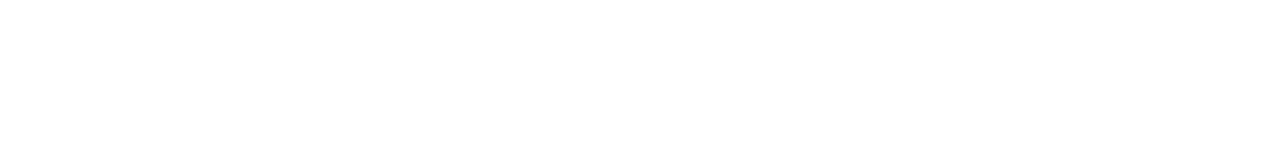
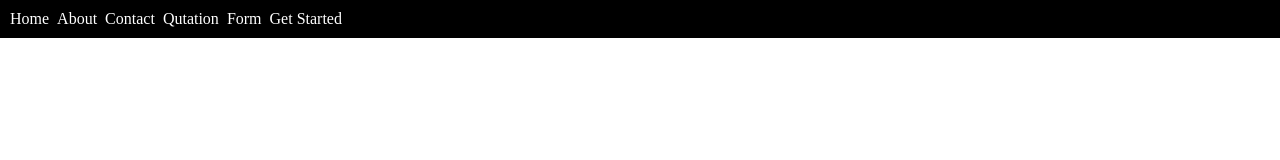
Before and after one commit to azfarmasood/ITC-LAB, a plain HTML site: page index.html in a window 1280 px wide. Drawn offline with Linux system fonts and the light colour scheme.

Commit message:
code updated

```diff
--- /dev/null
+++ b/css.css
@@ -0,0 +1,22 @@
+*{
+    padding: 0;
+    margin: 0;
+    list-style: none;
+}
+
+.navbar {
+    flex-direction: row;
+    display: flex;
+    align-items: center;
+    background-color: black;
+    color: white;
+    gap: 0.5rem;
+    padding: 10px 10px 10px 10px;
+}
+
+.navbar .navlinks {
+    flex-direction: row;
+    display: flex;
+    justify-content: space-between;
+    align-items: center;
+}
--- a/index.html
+++ b/index.html
@@ -3,9 +3,19 @@
 <head>
     <meta charset="UTF-8">
     <meta name="viewport" content="width=device-width, initial-scale=1.0">
+    <link rel="stylesheet" href="./css.css">
     <title>Document</title>
 </head>
 <body>
 
+    <nav class="navbar">
+        <li class="navlinks">Home</li>
+        <li class="navlinks">About</li>
+        <li class="navlinks">Contact</li>
+        <li class="navlinks">Qutation</li>
+        <li class="navlinks">Form</li>
+        <li class="navlinks">Get Started</li>
+    </nav>
+
 </body>
 </html>
```
